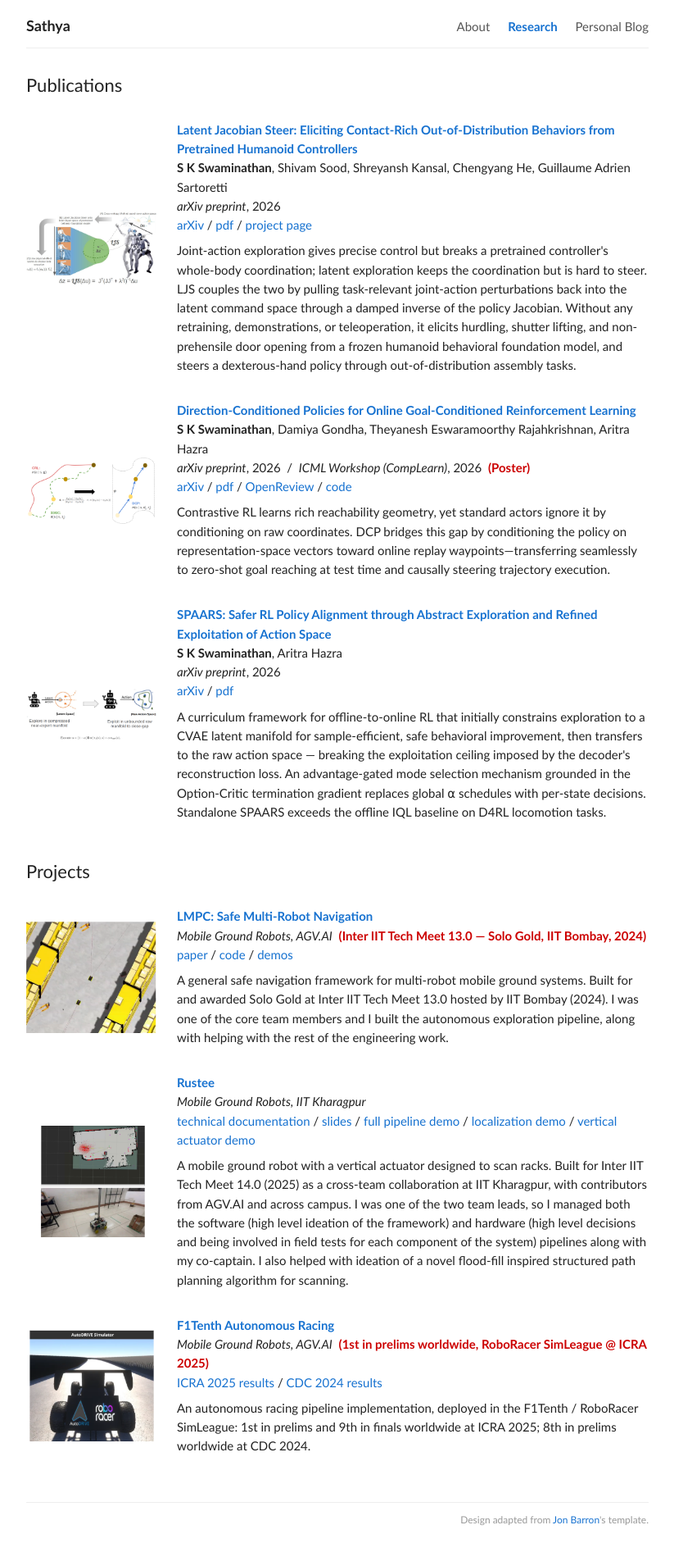
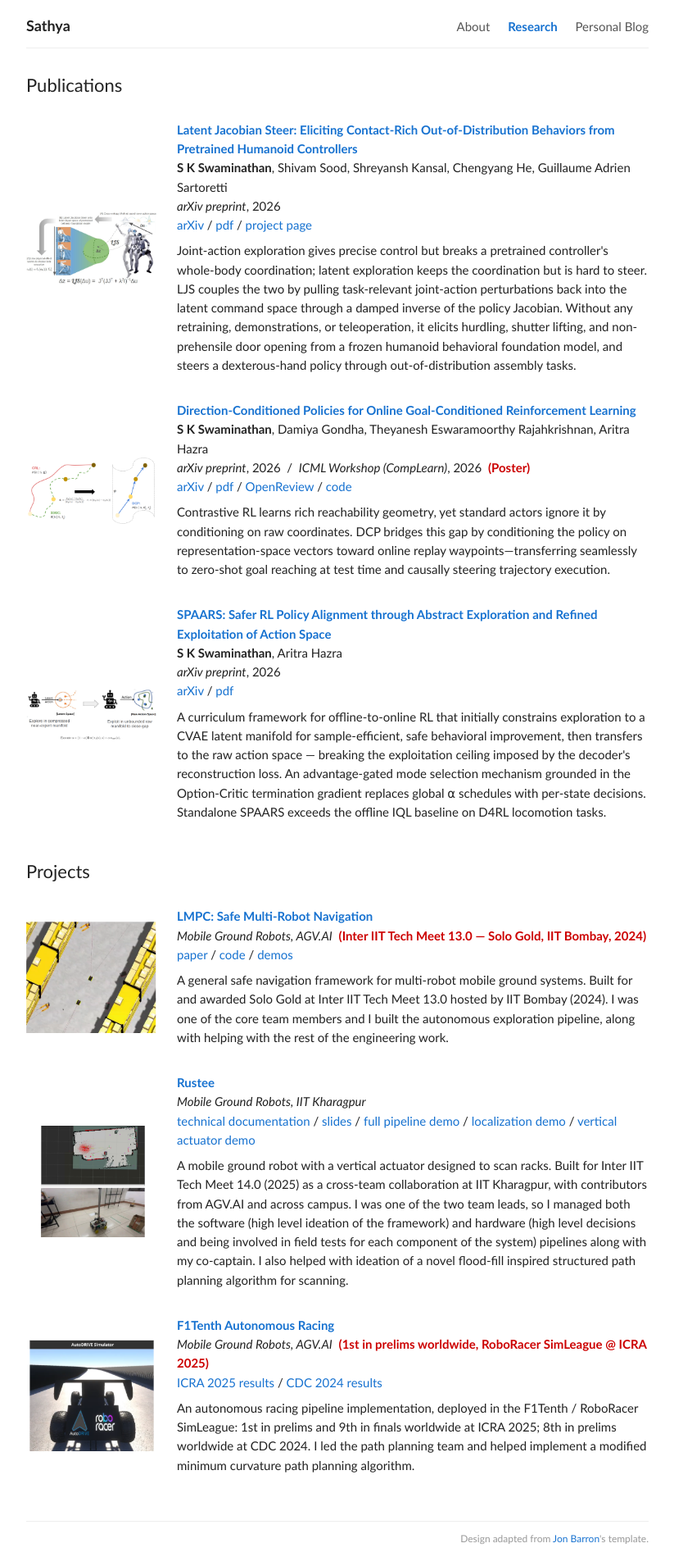
Before and after one commit to SwaminathanSK/SwaminathanSK.github.io, a Jekyll site: the page built from research/index.html, in a window 1280 px wide. Shown: the whole page at 82% size, without its empty margins (228-1051 px from the left). Built offline with Jekyll 4.4.1, drawn with Linux system fonts in a browser that asks for light colours; before the commit the page ends 1887 px from its top, so only the background shows below that.

Commit message:
Update F1Tenth description
Co-Authored-By: Claude Opus 5.5 <noreply@anthropic.com>

```diff
--- a/_data/projects.yml
+++ b/_data/projects.yml
@@ -47,4 +47,5 @@
   description: >-
     An autonomous racing pipeline implementation, deployed in the F1Tenth / RoboRacer
     SimLeague: 1st in prelims and 9th in finals worldwide at ICRA 2025; 8th in prelims
-    worldwide at CDC 2024.
+    worldwide at CDC 2024. I led the path planning team and helped implement a modified
+    minimum curvature path planning algorithm.
```
